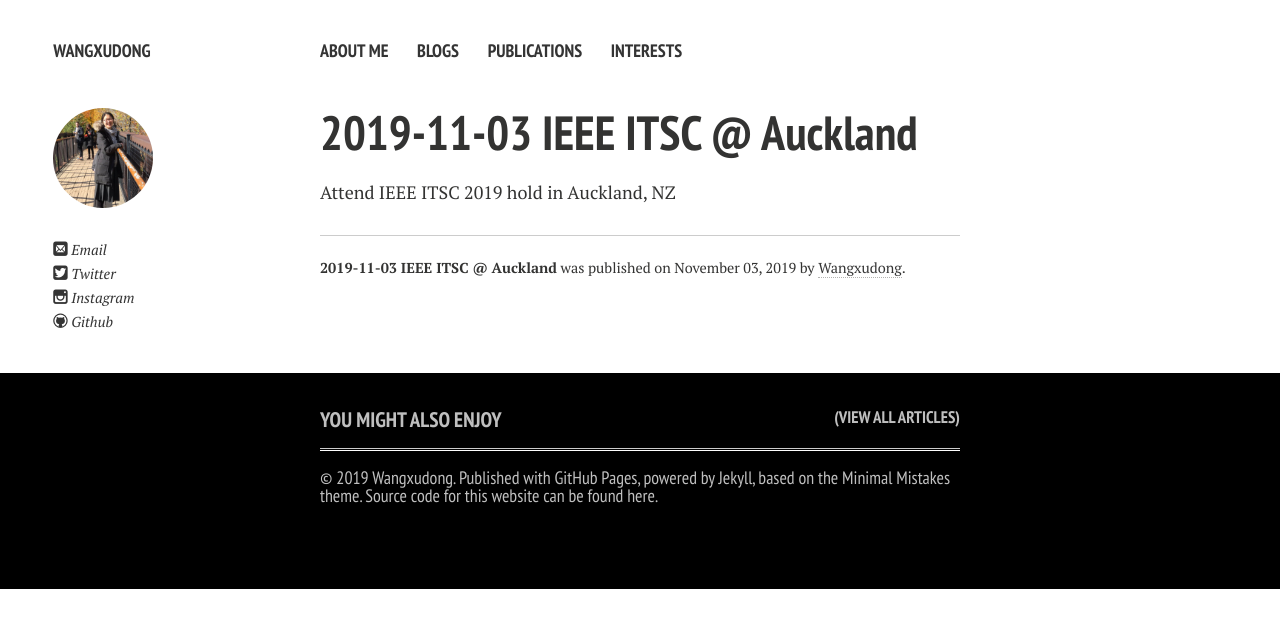
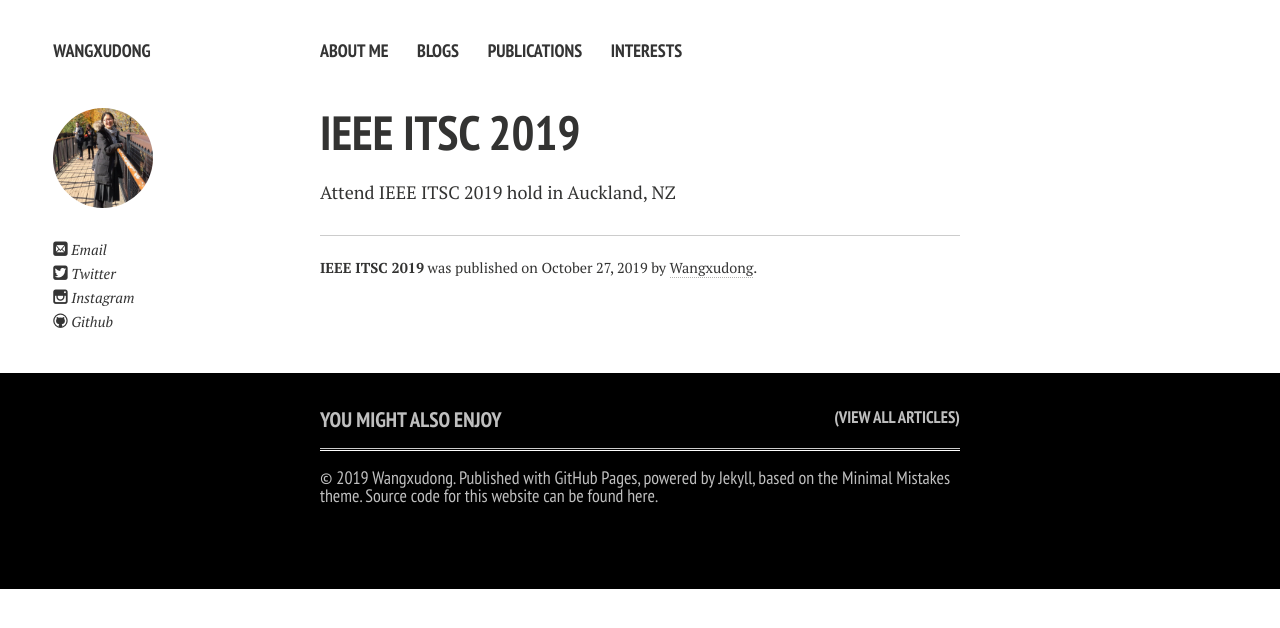
Before and after one commit to eveyuyi/Kaimaoge.github.io, a Jekyll site: the page built from _posts/2019-11-03-IEEE-ITSC-2019.md, in a window 1280 px wide. Shown: the top 628 px of the page. Built offline with Jekyll 4.4.1, drawn with Linux system fonts in a browser that asks for light colours; nearby versions of some CDN libraries.

Commit message:
Update 2019-11-03-IEEE-ITSC-2019.md

```diff
--- a/_posts/2019-11-03-IEEE-ITSC-2019.md
+++ b/_posts/2019-11-03-IEEE-ITSC-2019.md
@@ -1,6 +1,7 @@
 ---
 layout: post
-title: 2019-11-03 IEEE ITSC @ Auckland
+title: IEEE ITSC 2019
+date: 2019-10-27 ~ 2019-10-30
 ---
 
 Attend IEEE ITSC 2019 hold in Auckland, NZ
```
